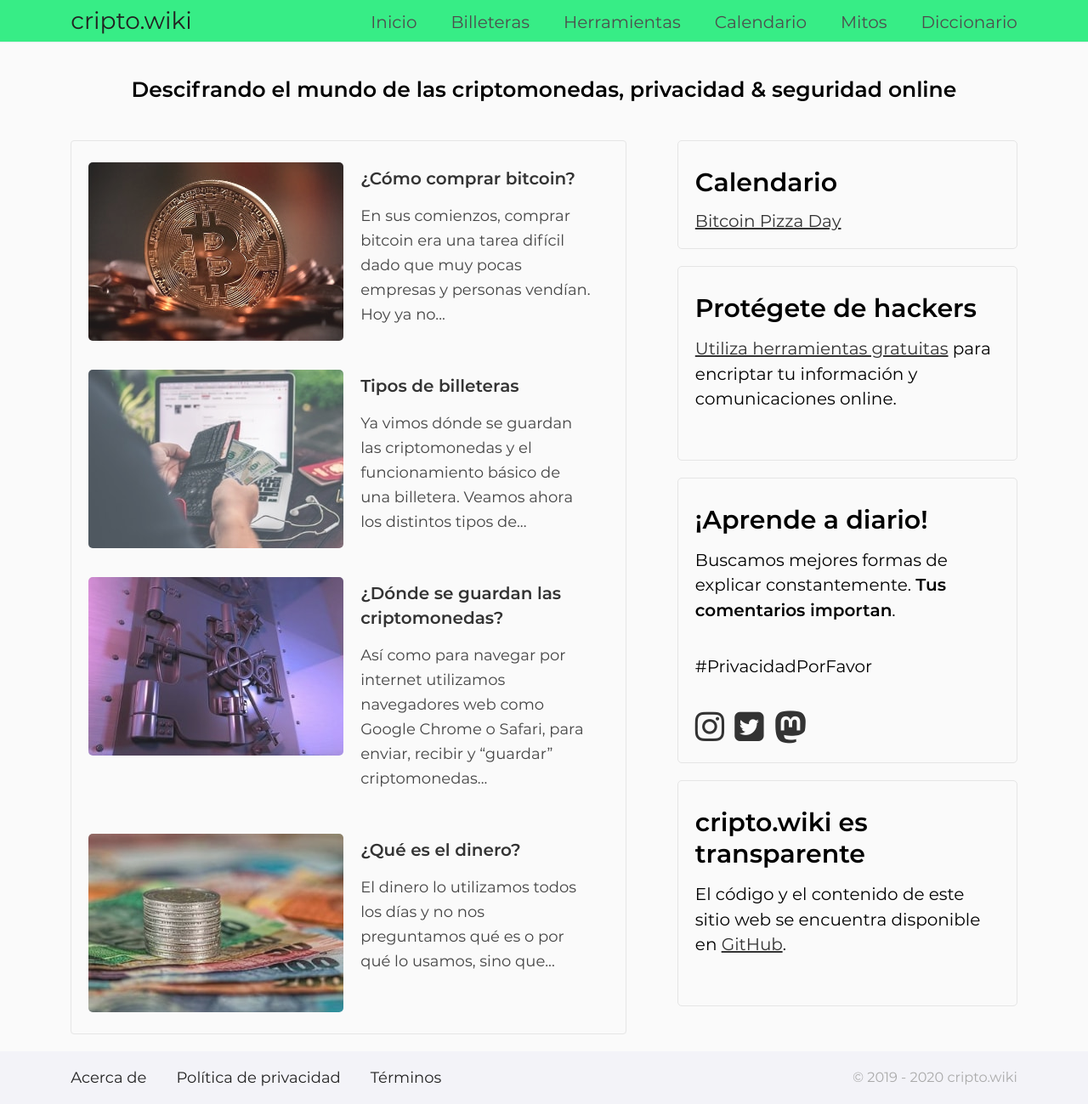
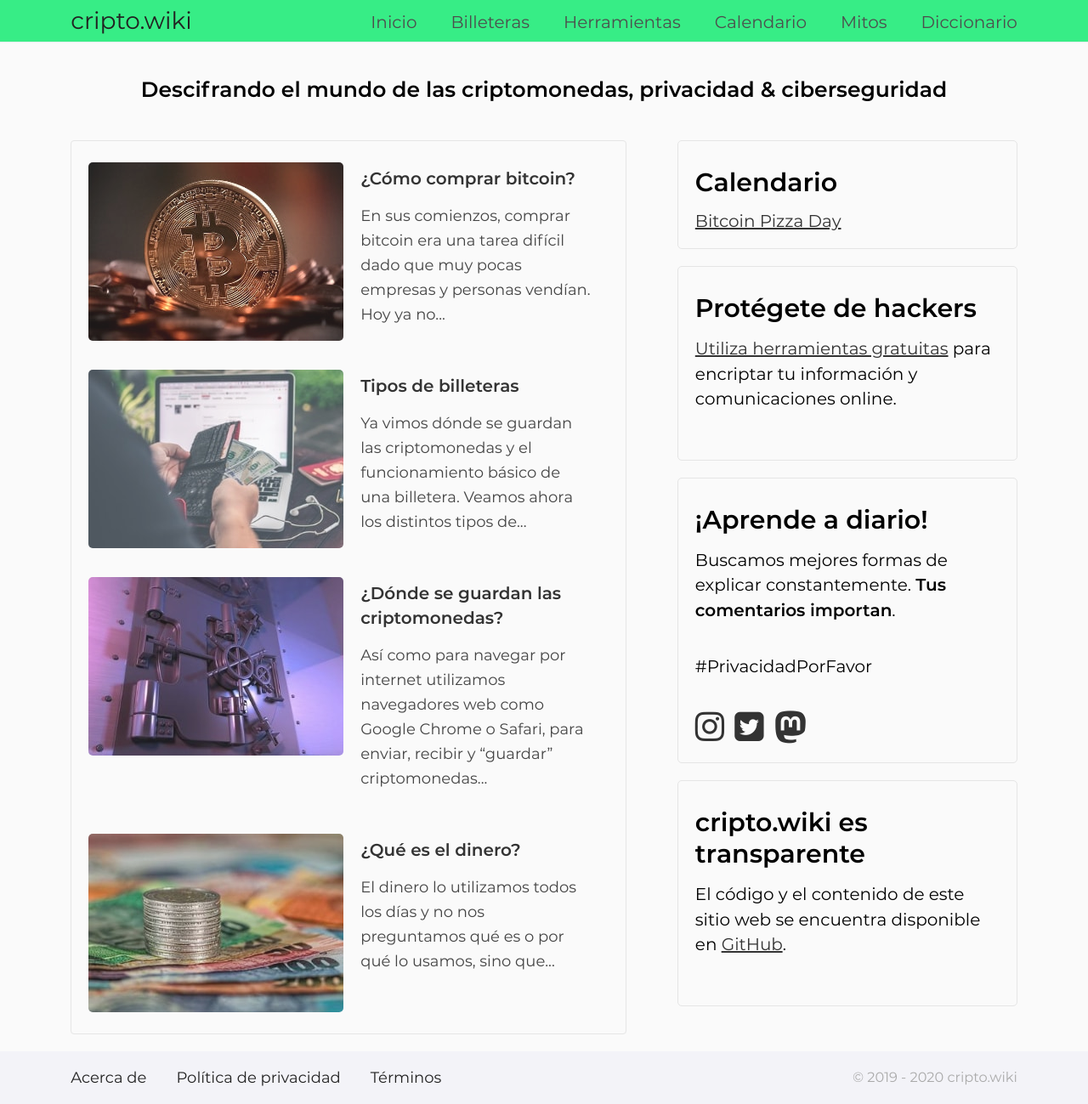
Before and after one commit to criptowiki/criptowiki, a Jekyll site: the page built from index.html, in a window 1280 px wide and 1299 px high. Shown: the whole window at 85% size. Built offline with Jekyll 4.4.1, drawn with Linux system fonts in a browser that asks for light colours; some web fonts are replaced.

Commit message:
Replace the motto for the one used in social media

```diff
--- a/_config.yml
+++ b/_config.yml
@@ -1,5 +1,5 @@
 title: cripto.wiki
-description: descifrando el mundo de las criptomonedas, privacidad & seguridad online
+description: descifrando el mundo de las criptomonedas, privacidad & ciberseguridad
 url: https://cripto.wiki
 language: es
 
--- a/index.html
+++ b/index.html
@@ -1,7 +1,7 @@
 ---
 layout: default
 css: index
-description: Descifrando el mundo de las criptomonedas, privacidad & seguridad online. Aprende todo, qué es bitcoin, cómo comprar & vender, para qué nos sirve y más.
+description: Descifrando el mundo de las criptomonedas, privacidad & ciberseguridad. Aprende todo, qué es bitcoin, cómo comprar & vender, para qué nos sirve y más.
 ---
 
 <h2 id="motto">{{ site.description }}</h2>
```
